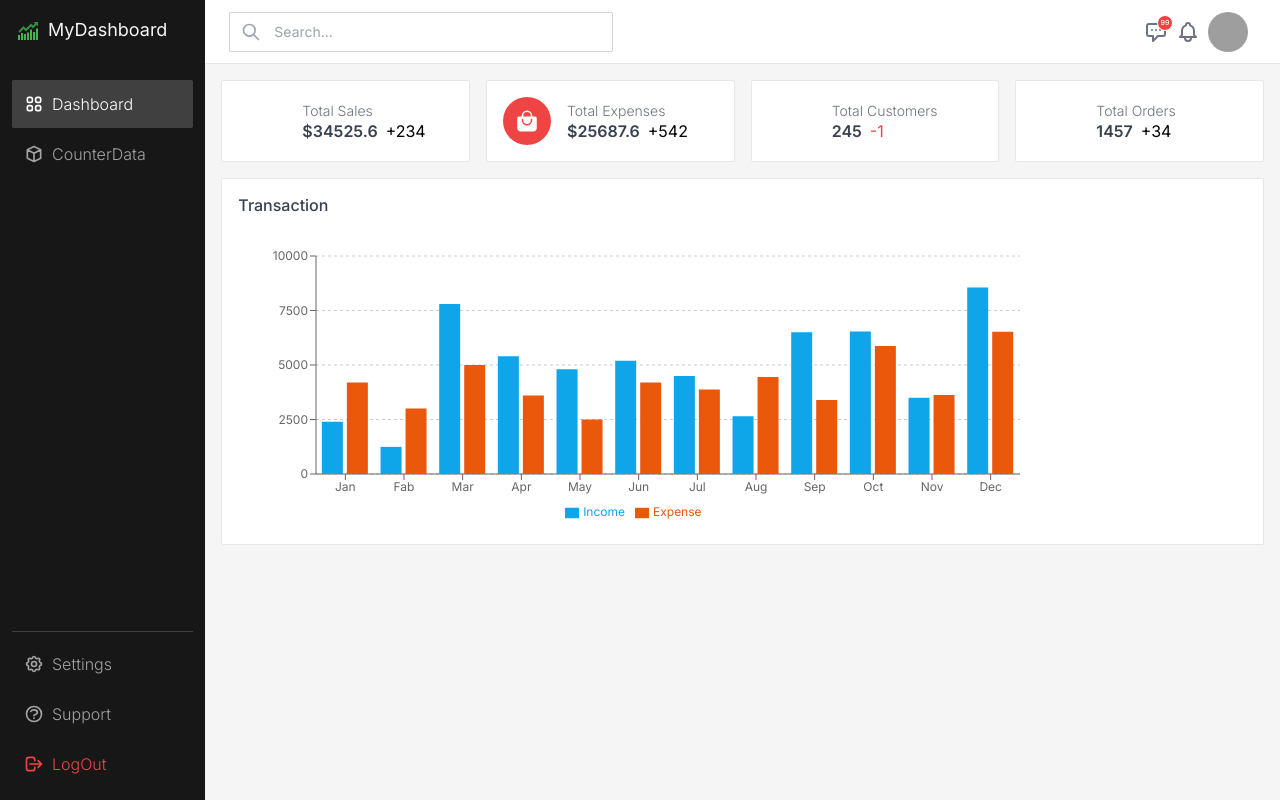
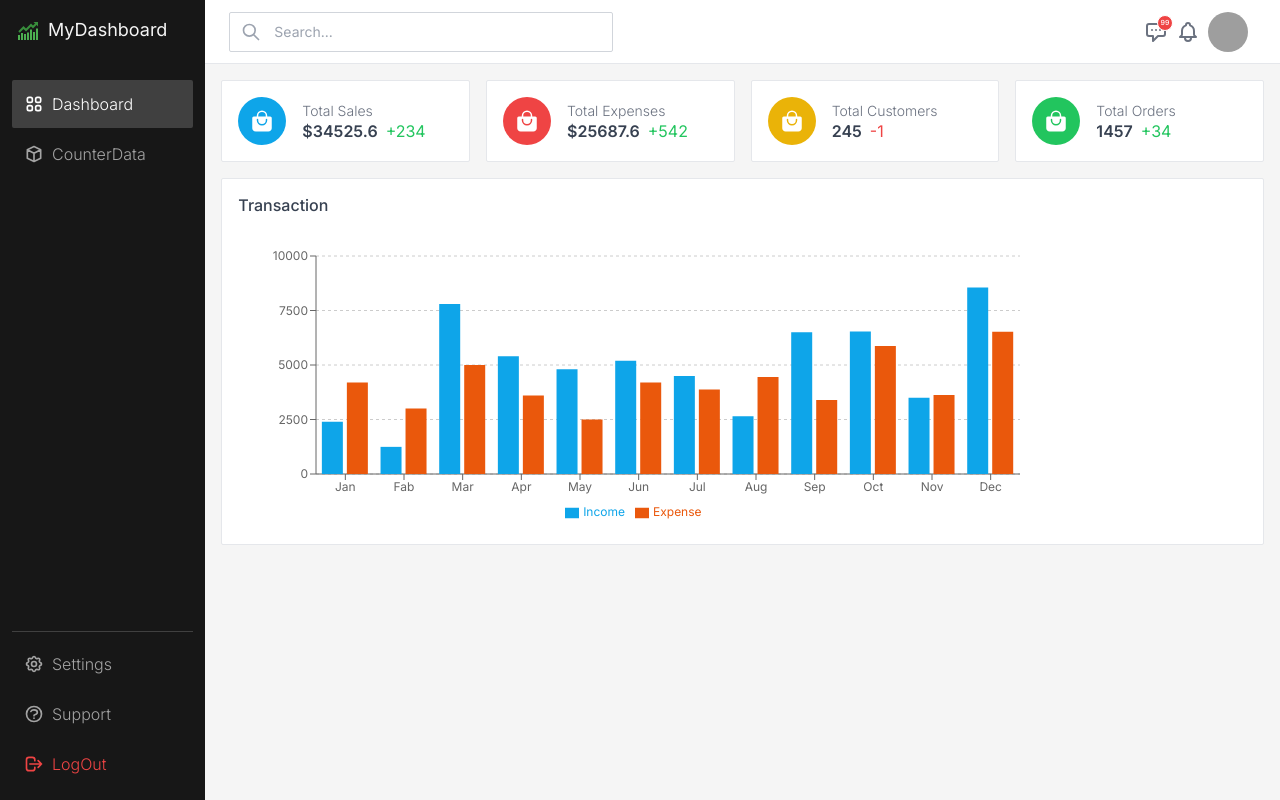
Before and after one commit to TVasyl/react_dashboard, a React (Create React App) app: page / in a window 1280 px wide. Built offline with nearby package versions, Linux system fonts and the light colour scheme; grey boxes are pictures that could not be loaded.

Commit message:
fix bug with 'iconColor' property in StatisticBox

```diff
--- a/src/components/StatisticBox/StatisticBox.jsx
+++ b/src/components/StatisticBox/StatisticBox.jsx
@@ -1,3 +1,4 @@
+import classNames from "classnames";
 import React from "react";
 
 import { IoBagHandle } from "react-icons/io5";
@@ -9,10 +10,14 @@ export const StatisticBox = ({
     amount = 0,
     profit = "",
 }) => {
+
     return (
         <div className="bg-white rounded-sm p-4 flex-1 border border-gray-200 flex items-center gap-4">
             <div
-                className={`rounded-full h-12 w-12 flex items-center justify-center bg-${iconColor}-500`}
+                className={classNames(
+                    iconColor,
+                    "rounded-full h-12 w-12 flex items-center justify-center"
+                )}
             >
                 <IoBagHandle className="text-2xl text-white" />
             </div>
@@ -25,7 +30,7 @@ export const StatisticBox = ({
                         {`${currency}${amount}`}
                     </strong>
                     <span
-                        className={`text-sl text-${profit[0] === "-" ? "red" : "green"}-500 pl-2`}
+                        className={classNames("text-sl pl-2", profit[0] === "-" ? "text-red-500" : "text-green-500")}
                     >
                         {profit}
                     </span>
--- a/src/containers/DashboardStatsGrid/DashboardStatsGrid.jsx
+++ b/src/containers/DashboardStatsGrid/DashboardStatsGrid.jsx
@@ -6,27 +6,27 @@ export const DashboardStatsGrid = () => {
   return (
       <div className="flex gap-4 w-full">
           <StatisticBox
-              iconColor={"sky"}
+              iconColor={"bg-sky-500"}
               title={"Total Sales"}
               currency={"$"}
               amount={34525.6}
               profit={"+234"}
           />
           <StatisticBox
-              iconColor={"red"}
+              iconColor={"bg-red-500"}
               title={"Total Expenses"}
               currency={"$"}
               amount={25687.6}
               profit={"+542"}
           />
           <StatisticBox
-              iconColor={"yellow"}
+              iconColor={"bg-yellow-500"}
               title={"Total Customers"}
               amount={245}
               profit={"-1"}
           />
           <StatisticBox
-              iconColor={"green"}
+              iconColor={"bg-green-500"}
               title={"Total Orders"}
               amount={1457}
               profit={"+34"}
```
